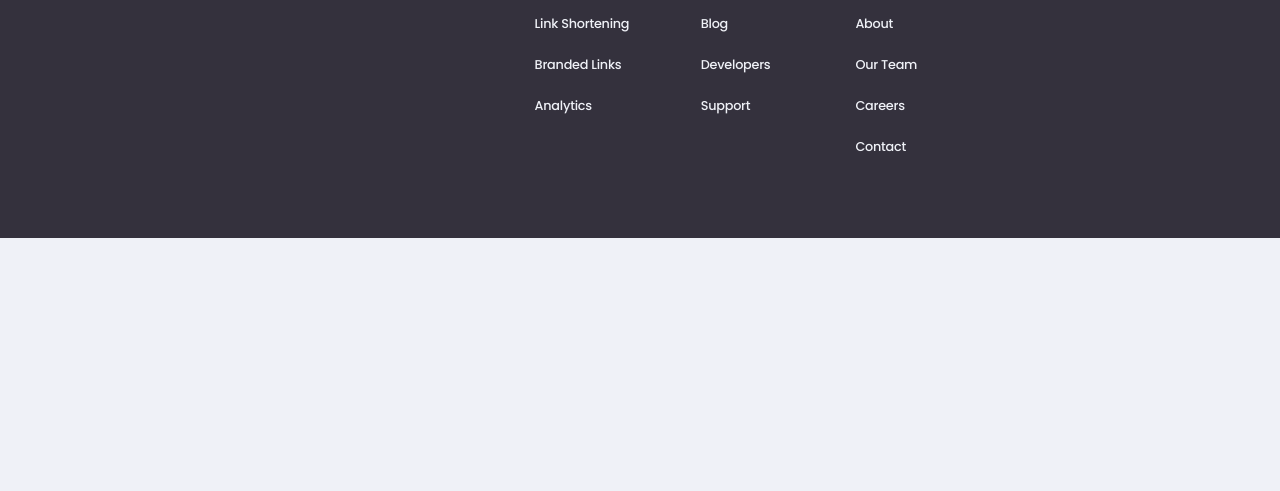
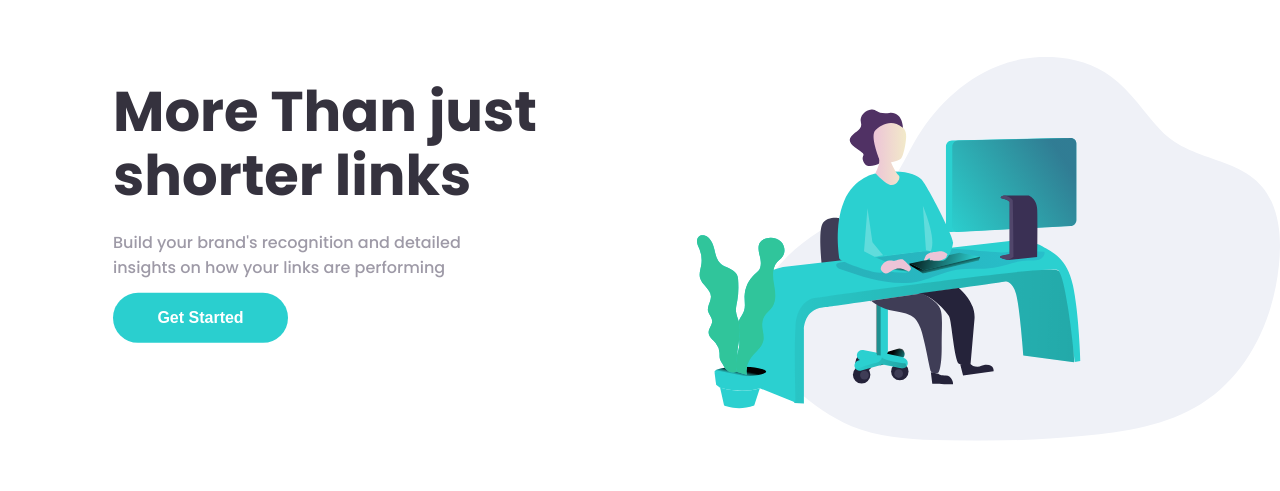
Before and after one commit to momosetti/Shortly, a Next.js app: page / in a window 1280 px wide. Shown: the part 203-694 px from the top of the page. Built offline with nearby package versions, Linux system fonts and the light colour scheme.

Commit message:
feat: implement Hero component

```diff
--- /dev/null
+++ b/components/elements/Hero.tsx
@@ -0,0 +1,25 @@
+export default function Hero() {
+  return (
+    <section id="hero">
+      <div className="container">
+        <div className="hero-warper">
+          <img
+            src="/images/illustration-working.svg"
+            alt=""
+            className="hero-ullustration"
+          />
+          <div className="hero-heading">
+            <h1>
+              More Than just <br /> shorter links
+            </h1>
+            <p>
+              Build your brand's recognition and detailed insights on how your
+              links are performing
+            </p>
+            <button className="primary-btn get-started">get started</button>
+          </div>
+        </div>
+      </div>
+    </section>
+  );
+}
```
